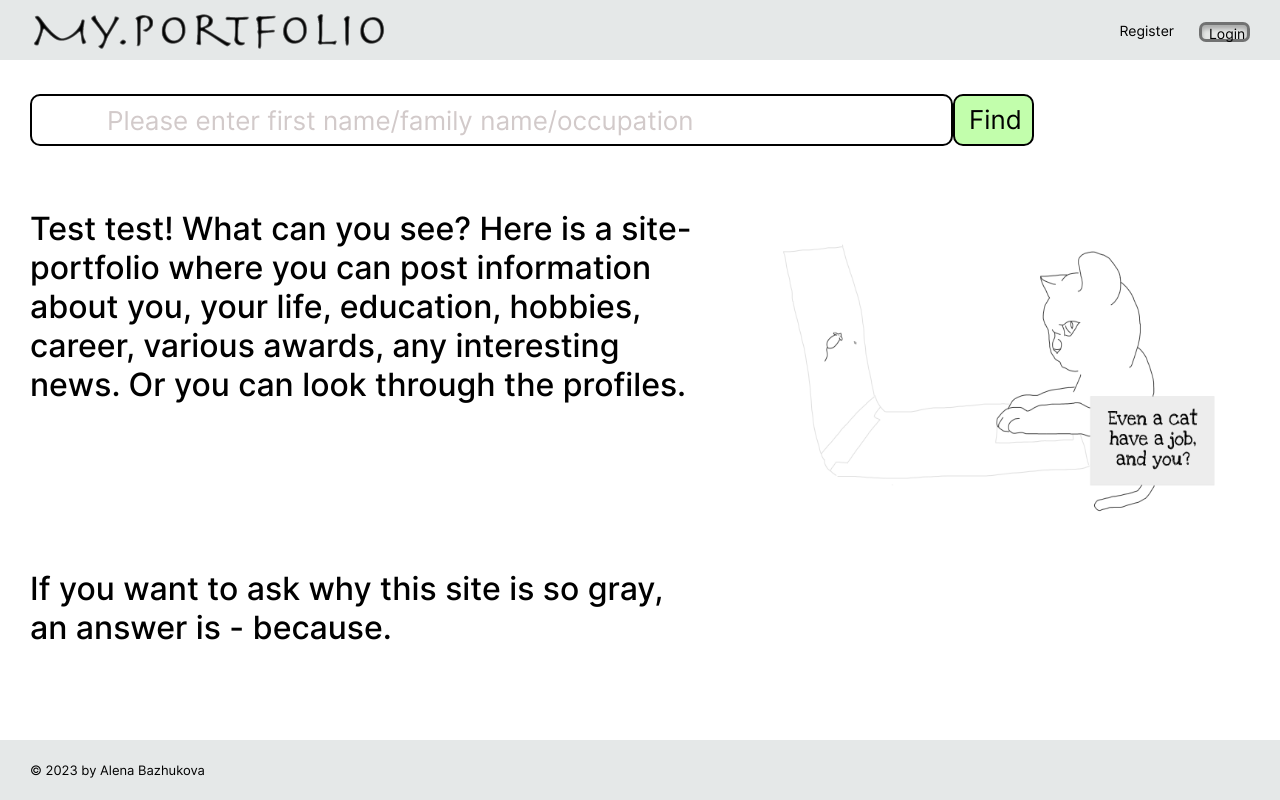
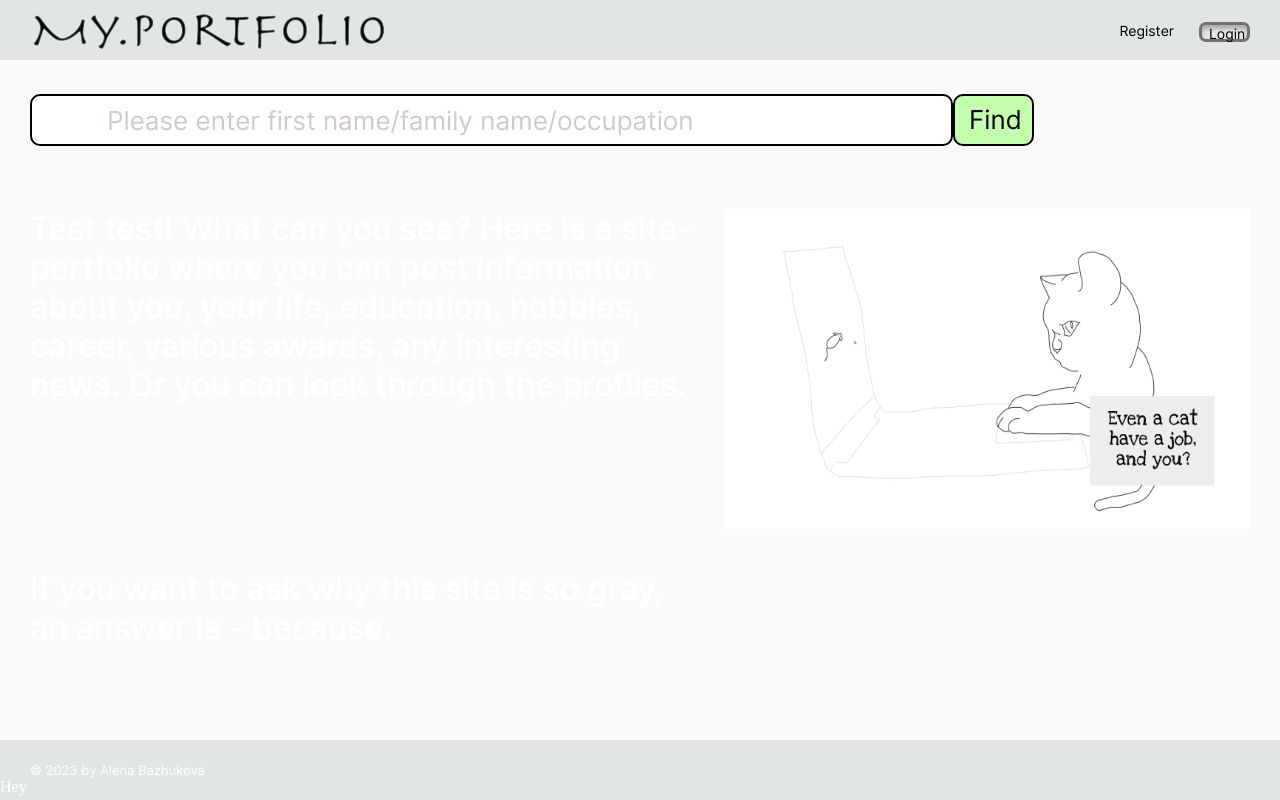
Before and after one commit to GabeAlena/MyPortfolio, a React (Create React App) app: page / in a window 1280 px wide. Built offline with nearby package versions, Linux system fonts and the light colour scheme.

Commit message:
test homepage

```diff
--- a/src/components/App/App.css
+++ b/src/components/App/App.css
@@ -1,5 +1,5 @@
 .app {
-  /*background-color: #fafafa;
+  background-color: #fafafa;
   color: #fff;
   font-weight: 400;
   min-width: 320px;
@@ -8,5 +8,5 @@
   display: flex;
   flex-direction: column;
   justify-content: center;
-  margin: 0 auto;*/
+  margin: 0 auto;
 }
--- a/src/components/Footer/Footer.js
+++ b/src/components/Footer/Footer.js
@@ -4,6 +4,7 @@ function Footer() {
     return (
         <footer className="footer">
             <div className="footer__sign">&#169; 2023 by Alena Bazhukova</div>
+            <div>Hey</div>
         </footer>
     )
 }
```
